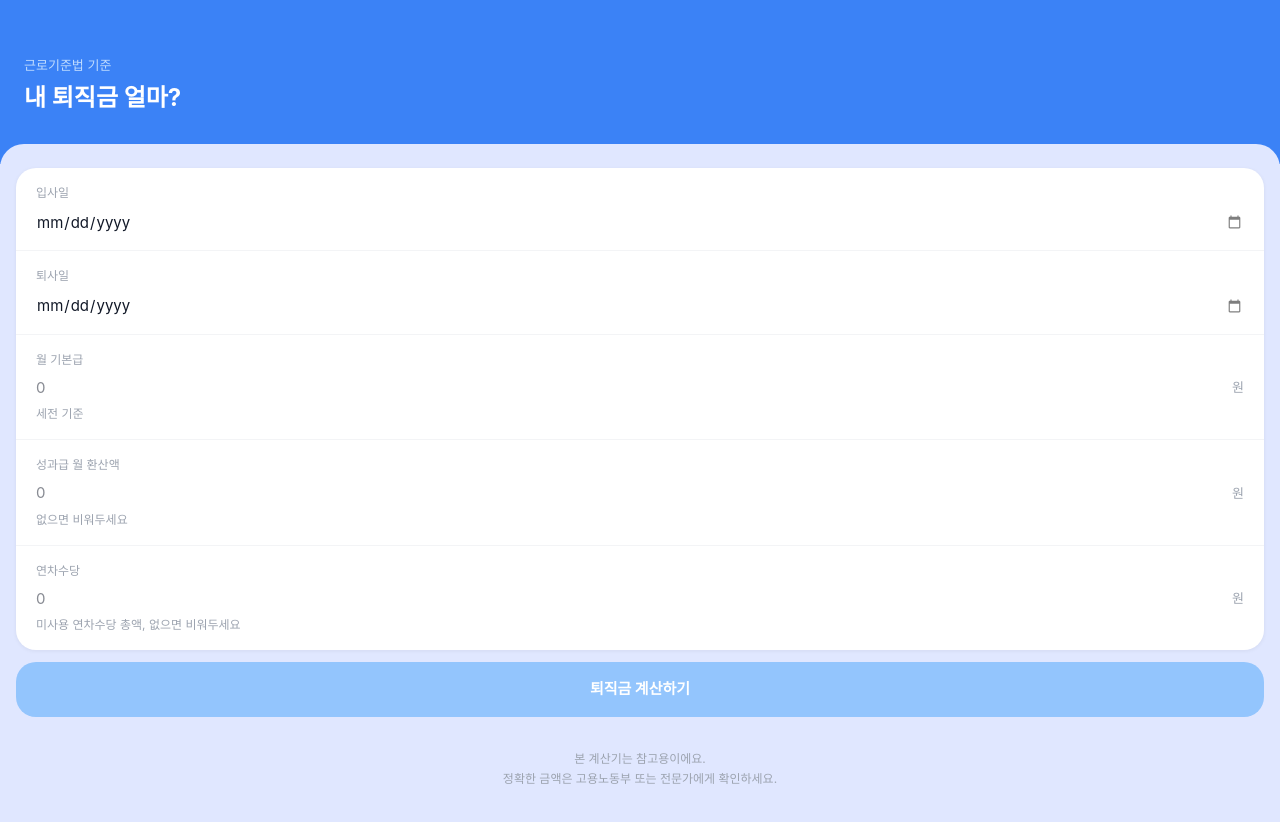
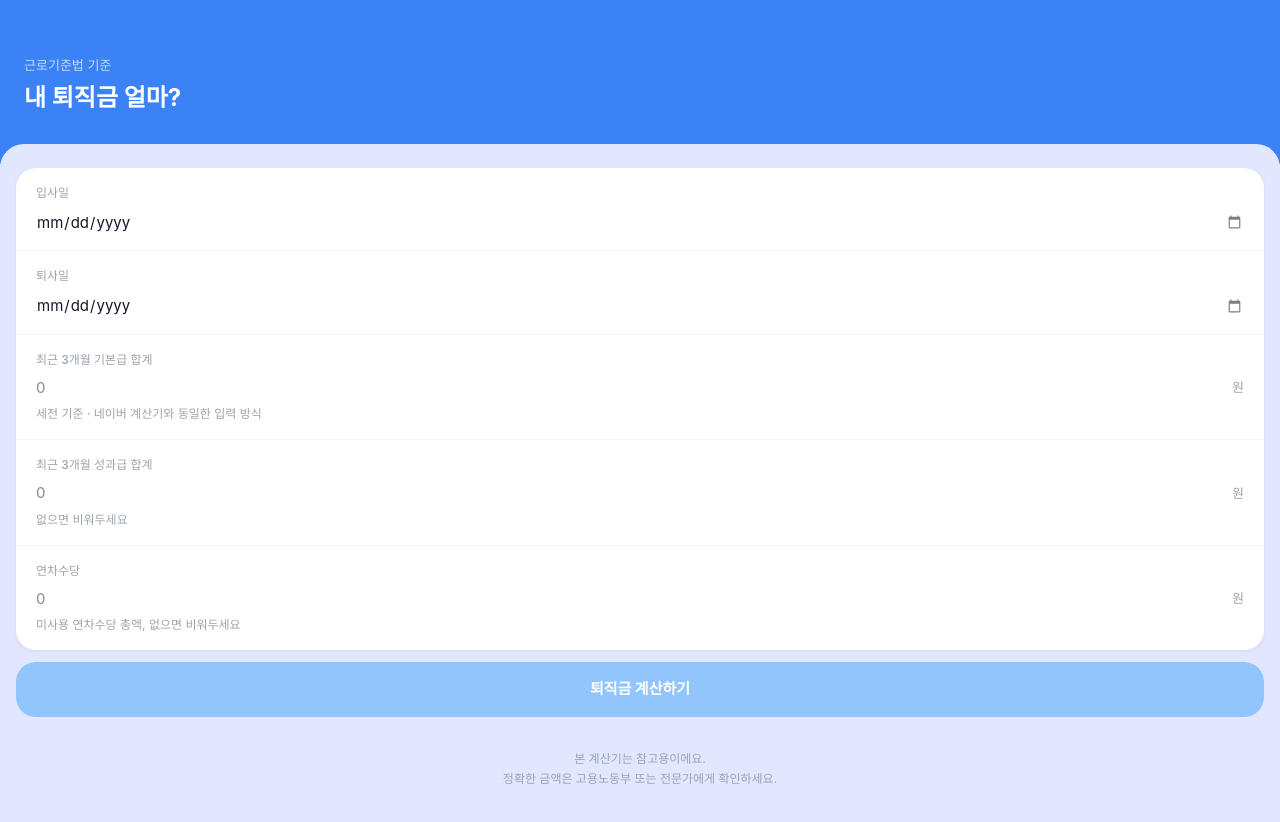
Before and after one commit to taewonnn/my-severance-pay, a React (Vite) app: page / in a window 1280 px wide. Shown: the top 822 px of the page. Built offline with nearby package versions, Linux system fonts and the light colour scheme.

Commit message:
fix: 계산 로직

```diff
--- a/src/components/Calculator.tsx
+++ b/src/components/Calculator.tsx
@@ -13,16 +13,16 @@ type FormField = {
 const FORM_FIELDS: FormField[] = [
   { label: '입사일', key: 'startDate', type: 'date' },
   { label: '퇴사일', key: 'endDate', type: 'date' },
-  { label: '월 기본급', key: 'monthlyBasePay', type: 'number', unit: '원', hint: '세전 기준' },
-  { label: '성과급 월 환산액', key: 'bonusMonthly', type: 'number', unit: '원', hint: '없으면 비워두세요' },
+  { label: '최근 3개월 기본급 합계', key: 'threeMonthBasePay', type: 'number', unit: '원', hint: '세전 기준 · 네이버 계산기와 동일한 입력 방식' },
+  { label: '최근 3개월 성과급 합계', key: 'threeMonthBonus', type: 'number', unit: '원', hint: '없으면 비워두세요' },
   { label: '연차수당', key: 'annualLeaveAllowance', type: 'number', unit: '원', hint: '미사용 연차수당 총액, 없으면 비워두세요' },
 ]
 
 const initialForm: SeveranceInput = {
   startDate: '',
   endDate: '',
-  monthlyBasePay: 0,
-  bonusMonthly: 0,
+  threeMonthBasePay: 0,
+  threeMonthBonus: 0,
   annualLeaveAllowance: 0,
 }
 
--- a/src/utils/severance.ts
+++ b/src/utils/severance.ts
@@ -1,8 +1,8 @@
 export type SeveranceInput = {
   startDate: string        // YYYY-MM-DD
   endDate: string          // YYYY-MM-DD
-  monthlyBasePay: number   // 기본급
-  bonusMonthly: number     // 성과급 월 환산액
+  threeMonthBasePay: number   // 최근 3개월 기본급 합계
+  threeMonthBonus: number     // 최근 3개월 성과급 합계
   annualLeaveAllowance: number // 연차수당
 }
 
@@ -34,10 +34,10 @@ export const calculateSeverance = (input: SeveranceInput): SeveranceResult => {
 
   const lastThreeMonthsDays = getLastThreeMonthsDays(end)
 
-  // 최근 3개월 급여 합계 (기본급 3개월 + 성과급 3개월분 + 연차수당)
+  // 최근 3개월 급여 합계
   const threeMonthsTotalPay =
-    input.monthlyBasePay * 3 +
-    input.bonusMonthly * 3 +
+    input.threeMonthBasePay +
+    input.threeMonthBonus +
     input.annualLeaveAllowance
 
   // 1일 평균임금
```
